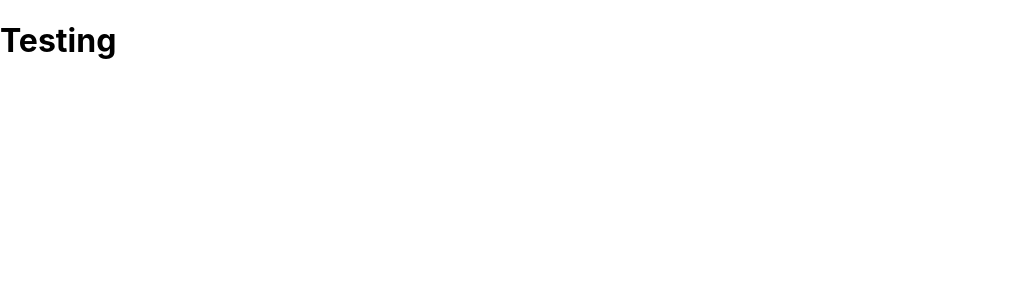
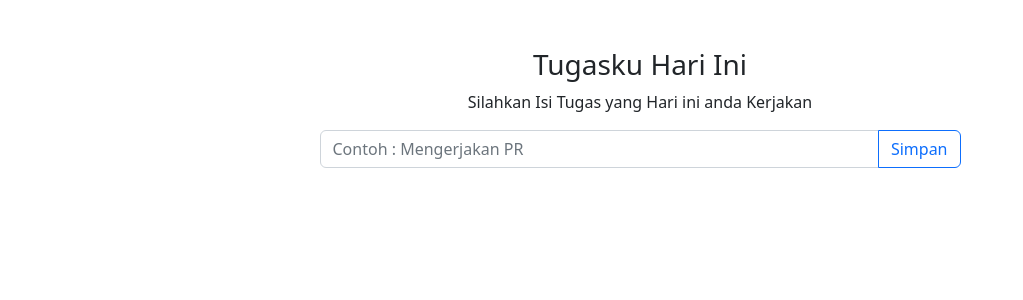
Before and after one commit to dev-naf/tugasku, a React (Create React App) app: page / in a window 1280 px wide. Shown: the top 300 px of the page, without its empty margins (0-1023 px from the left). Built offline with nearby package versions, Linux system fonts and the light colour scheme.

Commit message:
membuat komponen header

```diff
--- a/package.json
+++ b/package.json
@@ -6,7 +6,9 @@
     "@testing-library/jest-dom": "^5.16.5",
     "@testing-library/react": "^13.4.0",
     "@testing-library/user-event": "^13.5.0",
+    "bootstrap": "^5.2.3",
     "react": "^18.2.0",
+    "react-bootstrap": "^2.7.2",
     "react-dom": "^18.2.0",
     "react-scripts": "5.0.1",
     "web-vitals": "^2.1.4"
--- a/src/App.js
+++ b/src/App.js
@@ -1,9 +1,14 @@
+import Header from "./components/Header";
 
 
 function App() {
   return (
-    <div className='container'>
-      <h1>Testing</h1>
+    <div className='container '>
+      <div className="row  justify-content-center">
+        <div className="col-7 ">
+            <Header/>
+        </div>
+      </div>
     </div>
   );
 }
--- /dev/null
+++ b/src/components/Header.js
@@ -0,0 +1,16 @@
+import React from 'react'
+
+const Header = () => {
+    return (
+        <div id='header' className='mt-5'>
+            <h2 className=' text-center fs-3'>Tugasku Hari Ini</h2>
+            <p className='lead  text-center fs-6'>Silahkan Isi Tugas yang Hari ini anda Kerjakan</p>
+            <div class="input-group mb-3">
+                <input type="text" class="form-control" placeholder="Contoh : Mengerjakan PR" aria-label="Recipient's username" aria-describedby="button-addon2"/>
+                    <button class="btn btn-outline-primary" type="button" id="button-addon2">Simpan</button>
+            </div>
+        </div>
+    )
+}
+
+export default Header
--- a/src/index.js
+++ b/src/index.js
@@ -2,6 +2,10 @@ import React from 'react';
 import ReactDOM from 'react-dom/client';
 import './index.css';
 import App from './App';
+// Bootstrap CSS
+import "bootstrap/dist/css/bootstrap.min.css";
+// Bootstrap Bundle JS
+import "bootstrap/dist/js/bootstrap.bundle.min";
 
 const root = ReactDOM.createRoot(document.getElementById('root'));
 root.render(
```
Also changed, not shown: 1 other file (tests, documents, lock files or other folders).
